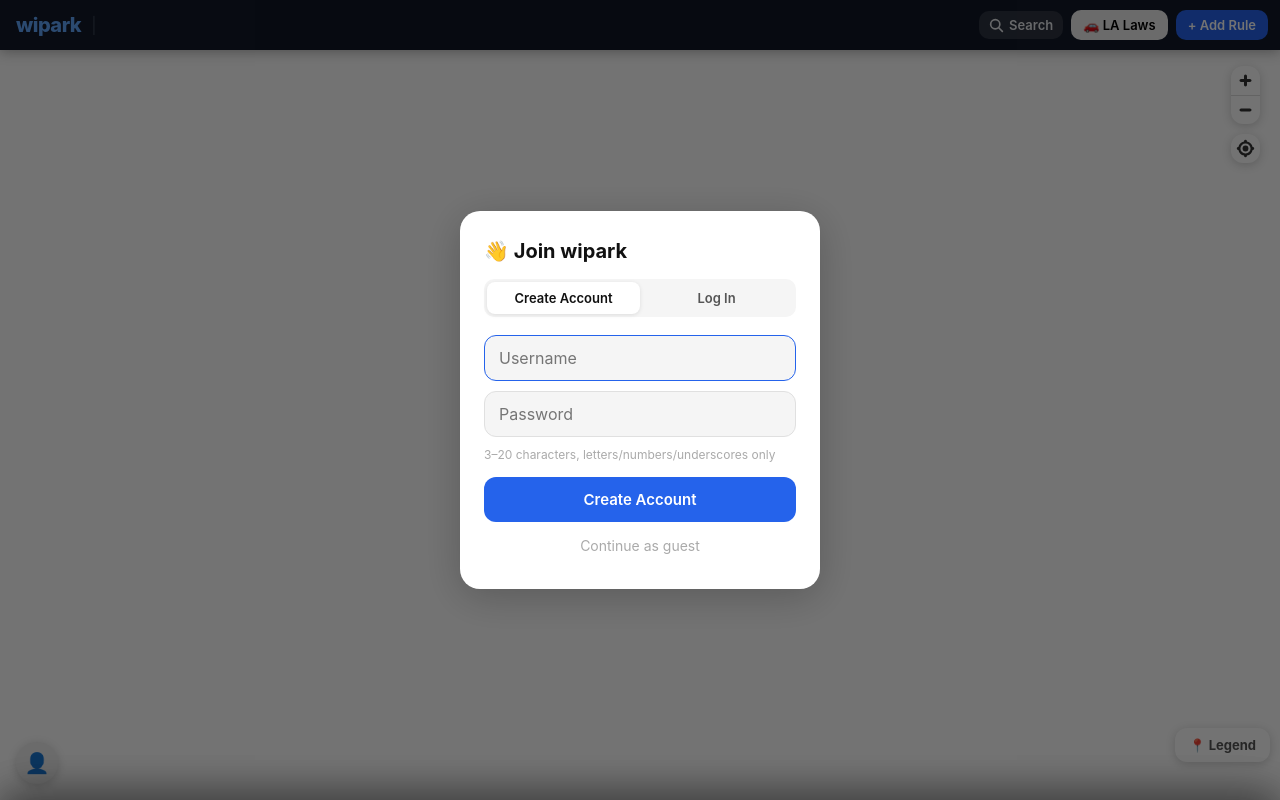
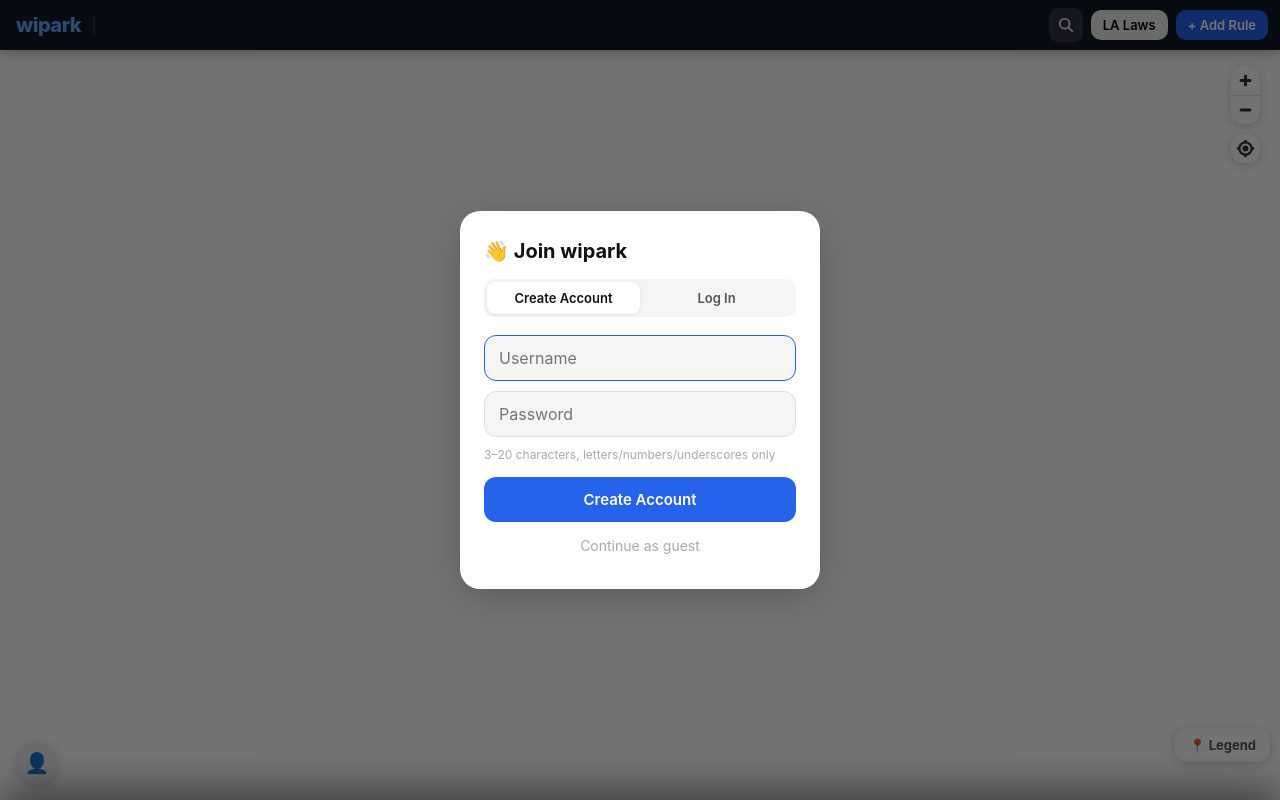
Before and after one commit to jacketfullmoon/wipark, a plain HTML site: page index.html in a window 1280 px wide. Drawn offline with nearby package versions, Linux system fonts and the light colour scheme; no server answers.

Commit message:
Add files via upload

```diff
--- a/index.html
+++ b/index.html
@@ -150,12 +150,9 @@
       background: rgba(255,255,255,0.12);
       border: none;
       color: #e5e7eb;
-      padding: 6px 10px;
-      border-radius: 10px;
-      font-family: var(--font);
-      font-size: 13px;
-      font-weight: 600;
-      display: flex; align-items: center; gap: 5px;
+      width: 34px; height: 34px;
+      border-radius: 9px;
+      display: flex; align-items: center; justify-content: center;
       cursor: pointer; flex-shrink: 0;
       transition: background 0.15s;
     }
@@ -935,10 +932,9 @@
     <span id="rule-count"></span>
     <div id="topbar-right">
       <button id="search-btn" aria-label="Search">
-        <svg width="15" height="15" viewBox="0 0 18 18" fill="none"><circle cx="7.5" cy="7.5" r="5.5" stroke="currentColor" stroke-width="2"/><line x1="11.7" y1="11.7" x2="16" y2="16" stroke="currentColor" stroke-width="2" stroke-linecap="round"/></svg>
-        Search
+        <svg width="16" height="16" viewBox="0 0 18 18" fill="none"><circle cx="7.5" cy="7.5" r="5.5" stroke="currentColor" stroke-width="2"/><line x1="11.7" y1="11.7" x2="16" y2="16" stroke="currentColor" stroke-width="2" stroke-linecap="round"/></svg>
       </button>
-      <button class="topbar-btn" id="btn-laws">🚗 LA Laws</button>
+      <button class="topbar-btn" id="btn-laws">LA Laws</button>
       <button class="topbar-btn" id="btn-add">+ Add Rule</button>
     </div>
   </div>
```
